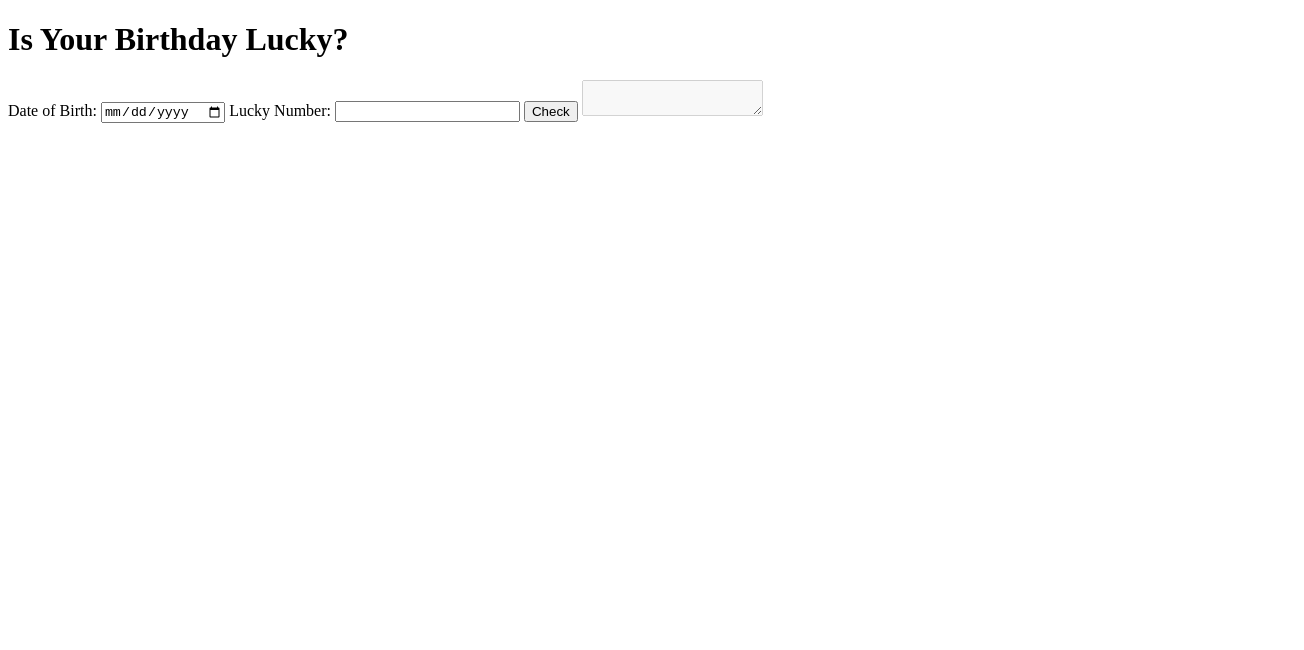
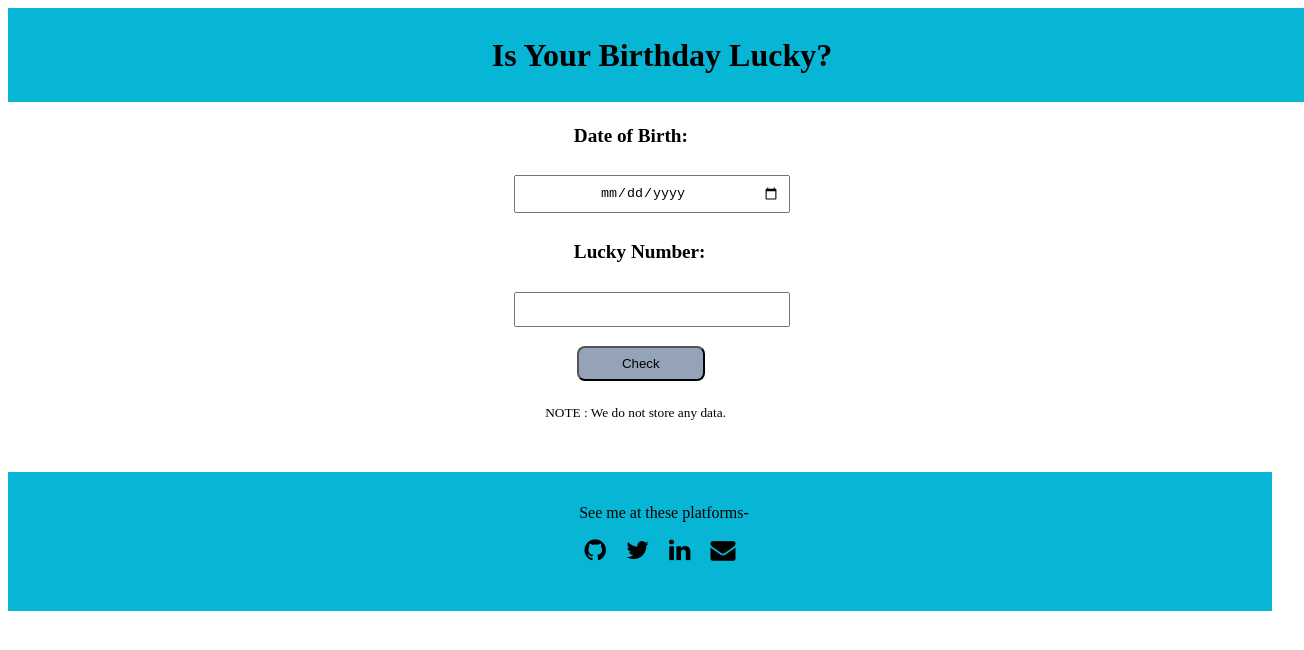
Before and after one commit to Chaudhary-sonika/Is-your-birthday-lucky, a plain HTML site: page index.html in a window 1280 px wide. Shown: the whole page, 1304 px wide, since content can reach past the window. Drawn offline with Linux system fonts and the light colour scheme.

Commit message:
doc: added links

```diff
--- a/index.html
+++ b/index.html
@@ -4,7 +4,8 @@
     <meta charset="UTF-8">
     <meta http-equiv="X-UA-Compatible" content="IE=edge">
     <meta name="viewport" content="width=device-width, initial-scale=1.0">
-    <link rel = "stylesheet" href = "./style.css/">
+    <link rel = "stylesheet" href = "./styles.css"/>
+    <link rel="stylesheet" href="https://cdnjs.cloudflare.com/ajax/libs/font-awesome/4.7.0/css/font-awesome.min.css">
     <title>Is Your Birthday Lucky? </title>
 </head>
 <body>
@@ -18,8 +19,34 @@
         <label for = "lucky-number"> Lucky Number:</label>
         <input type ="number" id = "lucky-number">
         <button id = "check-number">Check</button>
-        <textarea id = "output-box" disabled></textarea>
+        <p id = "output-box" disabled></p>
+        <small id="privacy-note">NOTE : We do not store any data.</small>
     </div>
+    <footer class="footer">
+        <div class = "footer-header">See me at these platforms-</div>
+        <ul class="list-non-bullet">
+            <li class = "list-item-inline">
+                <a class = "link" href = "https://github.com/Chaudhary-sonika">
+                    <i class="fa fa-github" style = "font-size: 25px;"></i>
+                </a>
+            </li>
+            <li class = "list-item-inline">
+                <a class = "link" href = "https://twitter.com/IAm_Sonika">
+                    <i class="fa fa-twitter" style = "font-size: 25px;"></i>
+                </a>
+            </li>
+            <li class = "list-item-inline">
+                <a class = "link" href = "https://www.linkedin.com/in/sonika-chaudhary-551b28251/">
+                    <i class="fa fa-linkedin" style = "font-size: 25px;"></i>
+                </a>
+            </li>
+            <li class="list-item-inline">
+                <a class="link" href="mailto:sonikachaudhary.ab@gmail.com">
+                    <i class="fa fa-envelope " style="font-size:25px"></i>
+                </a>
+            </li>
+        </ul>
+    </footer>
 
 </body>
 <script src = "./app.js" ></script>
--- a/style.css
+++ /dev/null
@@ -1,5 +0,0 @@
-.heading{
-    margin:auto;
-    padding: 4rem;
-
-}
--- /dev/null
+++ b/styles.css
@@ -0,0 +1,70 @@
+.heading{
+    width: 100%;
+    padding: 1rem;
+    background-color: #06b6d4;
+}
+h1 {
+    margin: 1% 2% 1% 37%;
+}
+.container{
+    width: 50%;
+    margin: auto;
+
+}
+label {
+    padding: 1rem;
+    display: block;
+    margin: 1% 2% 1% 37%;
+    font-size: larger;
+    font-weight: 600;
+}
+input{
+    width: 20vw;
+    margin: 1% 2% 1% 30%;
+    padding: 0.5rem;
+    text-align: center;
+}
+button{
+    border-color: black;
+    padding: 0.5rem;
+    width: 10vw;
+    margin: 2% 1% 1% 40%;
+    background-color: #94a3b8;
+    border-radius: 0.5rem;
+}
+p{
+    color: #155e75;
+    text-align: center;
+}
+.footer{
+    background-color: #06b6d4;
+    margin-top:4%;
+    text-align: center;
+    padding: 2rem;
+
+}
+.footer-header{
+    margin-left: 4%;
+}
+#privacy-note{
+    margin: 1% 1% 1% 35%;
+}
+.fa{
+    color: black;
+}
+
+.list-non-bullet{
+    list-style: none;
+}
+.list-item-inline{
+    align-self: center;
+    display: inline-block;
+    padding: 0rem 0.5rem;
+}
+button:hover{
+    background-color: black;
+    color: white;
+}
+.link{
+    text-decoration: none;
+}
```
